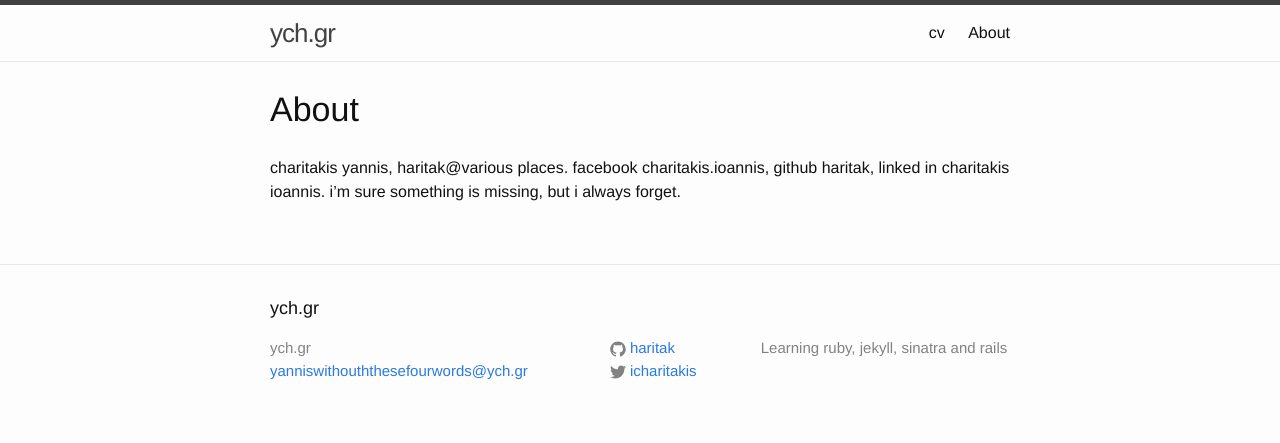
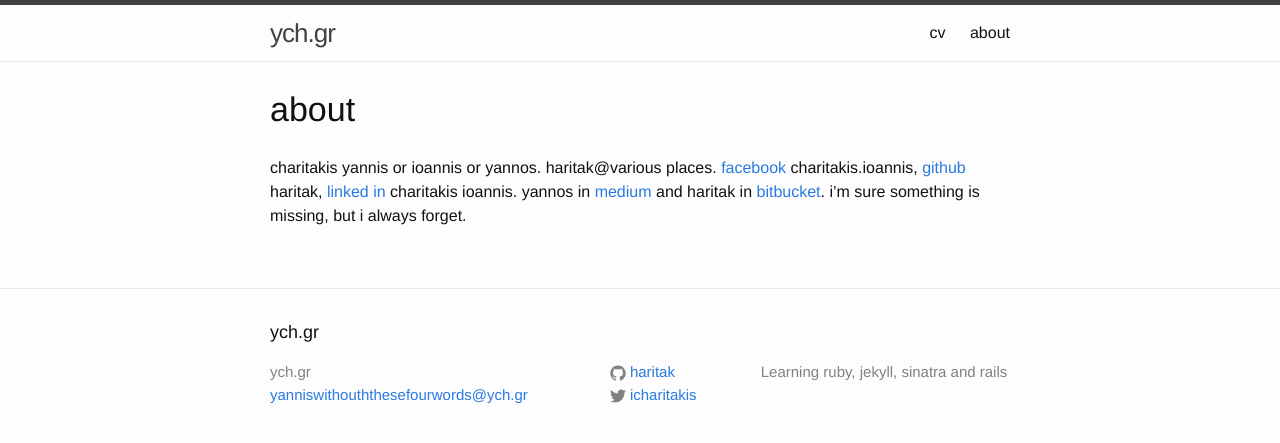
Before and after one commit to haritak/haritak.github.io, a Jekyll site: the page built from about/index.md, in a window 1280 px wide. Shown: the top 443 px of the page. Built offline with Jekyll 4.4.1, drawn with Linux system fonts in a browser that asks for light colours.

Commit message:
Added more about the online social accounts

```diff
--- a/about/index.md
+++ b/about/index.md
@@ -1,7 +1,14 @@
 ---
 layout: page
-title: About
+title: about
 permalink: /about/
 ---
 
-charitakis yannis, haritak@various places. facebook charitakis.ioannis, github haritak, linked in charitakis ioannis. i'm sure something is missing, but i always forget.
+charitakis yannis or ioannis or yannos. haritak@various places. [facebook][fb] charitakis.ioannis, [github][git] haritak, [linked in][ln] charitakis ioannis.
+yannos in [medium][m] and haritak in [bitbucket][bb]. i'm sure something is missing, but i always forget.
+
+[fb]:https://www.facebook.com/charitakis.ioannis
+[git]:https://github.com/haritak
+[ln]:https://www.linkedin.com/in/ioannis-charitakis-7352844/
+[m]:https://medium.com/@charitakis.ioannis
+[bb]:https://bitbucket.org/haritak/
```
